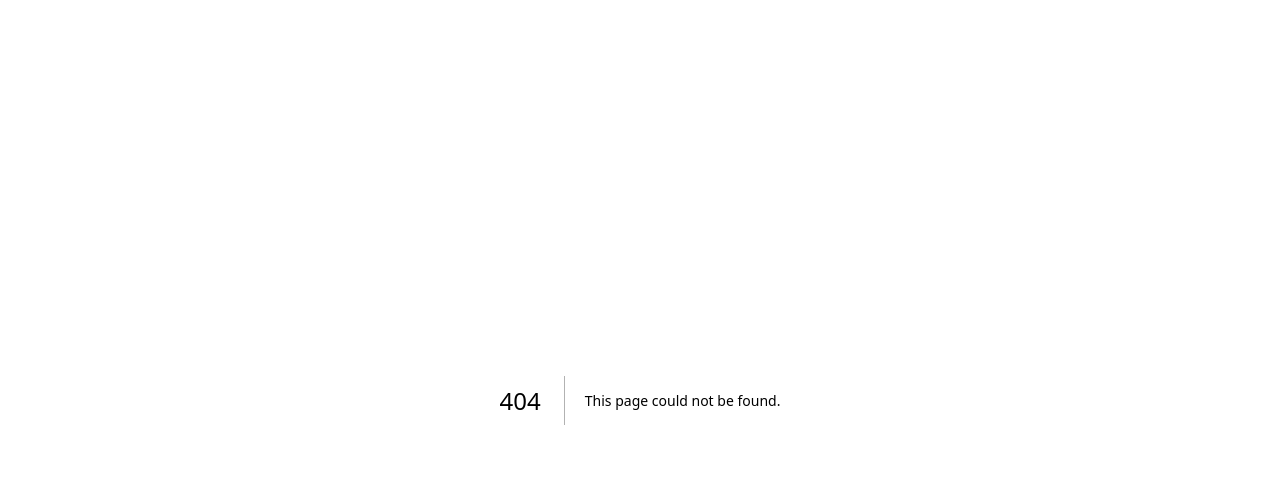
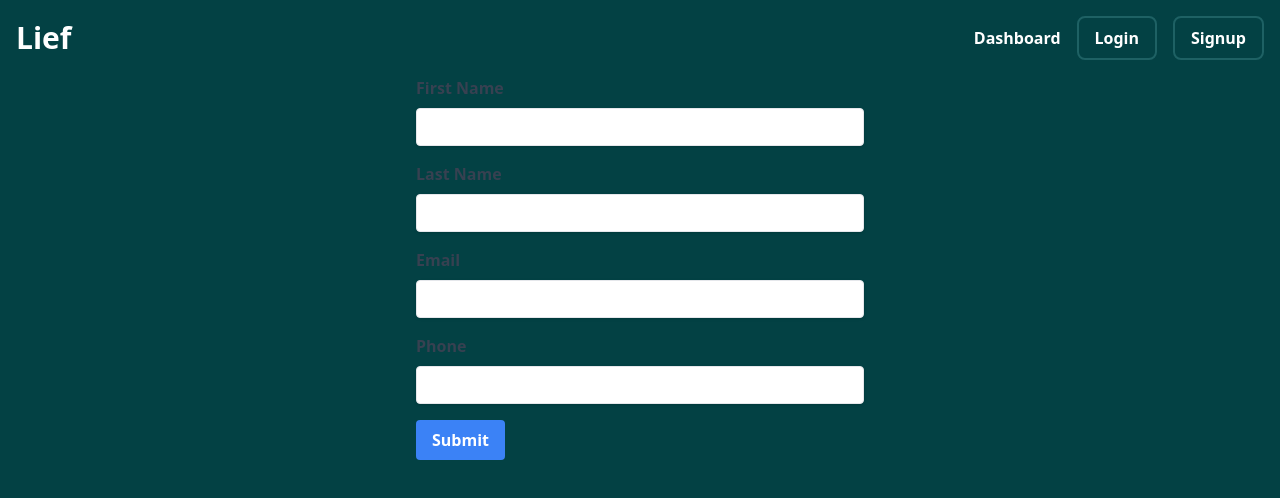
Before and after one commit to ayush4345/injury-tracker, a Next.js app: page /report in a window 1280 px wide. Before the commit this address had no page. Shown: the top 498 px of the page. Built offline with nearby package versions, Linux system fonts and the light colour scheme.

Commit message:
completed home page

```diff
--- a/src/app/layout.tsx
+++ b/src/app/layout.tsx
@@ -1,7 +1,7 @@
 import "~/styles/globals.css";
-
 import { Inter } from "next/font/google";
 import { UserProvider } from "@auth0/nextjs-auth0/client";
+import Navbar from "~/components/navbar";
 
 const inter = Inter({
   subsets: ["latin"],
@@ -22,7 +22,10 @@ export default function RootLayout({
   return (
     <html lang="en">
       <UserProvider>
-        <body className={`font-sans ${inter.variable}`}>{children}</body>
+        <body className={`font-sans ${inter.variable} bg-[#034144]`}>
+          <Navbar />
+          {children}
+        </body>
       </UserProvider>
     </html>
   );
--- a/src/app/page.tsx
+++ b/src/app/page.tsx
@@ -1,35 +1,31 @@
+"use client";
+
 import Link from "next/link";
+import { FormNextLink } from "grommet-icons";
 
 export default function HomePage() {
   return (
-    <main className="flex min-h-screen flex-col items-center justify-center bg-gradient-to-b from-[#2e026d] to-[#15162c] text-white">
-      <div className="container flex flex-col items-center justify-center gap-12 px-4 py-16 ">
-        <h1 className="text-5xl font-extrabold tracking-tight text-white sm:text-[5rem]">
-          Create <span className="text-[hsl(280,100%,70%)]">T3</span> App
-        </h1>
-        <div className="grid grid-cols-1 gap-4 sm:grid-cols-2 md:gap-8">
-          <Link
-            className="flex max-w-xs flex-col gap-4 rounded-xl bg-white/10 p-4 text-white hover:bg-white/20"
-            href="https://create.t3.gg/en/usage/first-steps"
-            target="_blank"
-          >
-            <h3 className="text-2xl font-bold">First Steps →</h3>
-            <div className="text-lg">
-              Just the basics - Everything you need to know to set up your
-              database and authentication.
-            </div>
+    <main className="flex min-h-[90vh] flex-col items-center justify-center bg-[#034144] text-white">
+      <div className="flex w-[80vw] items-center justify-center gap-12 rounded-2xl border-2 border-[#1e6164] p-3 px-6 ">
+        <div className="flex flex-col gap-4 ">
+          <h1 className="font-['inter'] text-3xl mb-3 font-semibold text-white sm:text-[4rem]">
+            Injury Tracker
+          </h1>
+          <div className="text-lg font-semibold text-[#00afaa]">
+            Application to maintain all your report of injury
+          </div>
+          <div>
+            Easily to keep record of injury in the system.
+            <br />
+            Get acccess of report at ease
+          </div>
+          <Link href="/report" className="flex w-40 gap-3 rounded-xl bg-white p-4 font-semibold text-[#034144] transition-all ease-in-out hover:gap-5">
+            <span>Get Started</span>
+            <FormNextLink />
           </Link>
-          <Link
-            className="flex max-w-xs flex-col gap-4 rounded-xl bg-white/10 p-4 text-white hover:bg-white/20"
-            href="https://create.t3.gg/en/introduction"
-            target="_blank"
-          >
-            <h3 className="text-2xl font-bold">Documentation →</h3>
-            <div className="text-lg">
-              Learn more about Create T3 App, the libraries it uses, and how to
-              deploy it.
-            </div>
-          </Link>
+        </div>
+        <div className=" translate-x-16 skew-x-6">
+          <img src="/illustraction.png" className=" w-[600px]" />
         </div>
       </div>
     </main>
--- /dev/null
+++ b/src/app/report/page.tsx
@@ -0,0 +1,76 @@
+"use client"
+
+import React, { useState } from 'react';
+
+const Form = () => {
+  const [firstName, setFirstName] = useState('');
+  const [lastName, setLastName] = useState('');
+  const [email, setEmail] = useState('');
+  const [phone, setPhone] = useState('');
+
+  const handleSubmit = (event: React.FormEvent<HTMLFormElement>) => {
+    event.preventDefault();
+    console.log('Form submitted:', { firstName, lastName, email, phone });
+  };
+
+  return (
+    <form onSubmit={handleSubmit} className="max-w-md mx-auto">
+      <div className="mb-4">
+        <label htmlFor="firstName" className="block text-gray-700 font-bold mb-2">
+          First Name
+        </label>
+        <input
+          type="text"
+          id="firstName"
+          value={firstName}
+          onChange={(event) => setFirstName(event.target.value)}
+          className="shadow appearance-none border rounded w-full py-2 px-3 text-gray-700 leading-tight focus:outline-none focus:shadow-outline"
+        />
+      </div>
+      <div className="mb-4">
+        <label htmlFor="lastName" className="block text-gray-700 font-bold mb-2">
+          Last Name
+        </label>
+        <input
+          type="text"
+          id="lastName"
+          value={lastName}
+          onChange={(event) => setLastName(event.target.value)}
+          className="shadow appearance-none border rounded w-full py-2 px-3 text-gray-700 leading-tight focus:outline-none focus:shadow-outline"
+        />
+      </div>
+      <div className="mb-4">
+        <label htmlFor="email" className="block text-gray-700 font-bold mb-2">
+          Email
+        </label>
+        <input
+          type="email"
+          id="email"
+          value={email}
+          onChange={(event) => setEmail(event.target.value)}
+          className="shadow appearance-none border rounded w-full py-2 px-3 text-gray-700 leading-tight focus:outline-none focus:shadow-outline"
+        />
+      </div>
+      <div className="mb-4">
+        <label htmlFor="phone" className="block text-gray-700 font-bold mb-2">
+          Phone
+        </label>
+        <input
+          type="tel"
+          id="phone"
+          value={phone}
+          onChange={(event) => setPhone(event.target.value)}
+          className="shadow appearance-none border rounded w-full py-2 px-3 text-gray-700 leading-tight focus:outline-none focus:shadow-outline"
+        />
+      </div>
+      <button
+        type="submit"
+        className="bg-blue-500 hover:bg-blue-700 text-white font-bold py-2 px-4 rounded focus:outline-none focus:shadow-outline"
+      >
+        Submit
+      </button>
+    </form>
+  );
+};
+
+export default Form;
--- /dev/null
+++ b/src/app/styles/globals.css
@@ -0,0 +1,76 @@
+@tailwind base;
+@tailwind components;
+@tailwind utilities;
+
+@layer base {
+  :root {
+    --background: 0 0% 100%;
+    --foreground: 240 10% 3.9%;
+
+    --card: 0 0% 100%;
+    --card-foreground: 240 10% 3.9%;
+
+    --popover: 0 0% 100%;
+    --popover-foreground: 240 10% 3.9%;
+
+    --primary: 240 5.9% 10%;
+    --primary-foreground: 0 0% 98%;
+
+    --secondary: 240 4.8% 95.9%;
+    --secondary-foreground: 240 5.9% 10%;
+
+    --muted: 240 4.8% 95.9%;
+    --muted-foreground: 240 3.8% 46.1%;
+
+    --accent: 240 4.8% 95.9%;
+    --accent-foreground: 240 5.9% 10%;
+
+    --destructive: 0 84.2% 60.2%;
+    --destructive-foreground: 0 0% 98%;
+
+    --border: 240 5.9% 90%;
+    --input: 240 5.9% 90%;
+    --ring: 240 10% 3.9%;
+
+    --radius: 0.5rem;
+  }
+
+  .dark {
+    --background: 240 10% 3.9%;
+    --foreground: 0 0% 98%;
+
+    --card: 240 10% 3.9%;
+    --card-foreground: 0 0% 98%;
+
+    --popover: 240 10% 3.9%;
+    --popover-foreground: 0 0% 98%;
+
+    --primary: 0 0% 98%;
+    --primary-foreground: 240 5.9% 10%;
+
+    --secondary: 240 3.7% 15.9%;
+    --secondary-foreground: 0 0% 98%;
+
+    --muted: 240 3.7% 15.9%;
+    --muted-foreground: 240 5% 64.9%;
+
+    --accent: 240 3.7% 15.9%;
+    --accent-foreground: 0 0% 98%;
+
+    --destructive: 0 62.8% 30.6%;
+    --destructive-foreground: 0 0% 98%;
+
+    --border: 240 3.7% 15.9%;
+    --input: 240 3.7% 15.9%;
+    --ring: 240 4.9% 83.9%;
+  }
+}
+
+@layer base {
+  * {
+    @apply border-border;
+  }
+  body {
+    @apply bg-background text-foreground;
+  }
+}
--- /dev/null
+++ b/src/components/navbar.tsx
@@ -0,0 +1,31 @@
+import React from "react";
+import Link from "next/link";
+
+const Navbar = () => {
+  return (
+    <nav className="flex items-center justify-between bg-[#034144] p-4">
+      <Link href="/">
+        <h1 className=" text-3xl font-semibold text-white">Lief</h1>
+      </Link>
+      <ul className="flex list-none items-center">
+        <li className="ml-4">
+          <a href="#" className="font-semibold text-white hover:underline">
+            Dashboard
+          </a>
+        </li>
+        <li className="ml-4">
+          <button className="rounded-lg border-2 border-[#1e6164] px-4 py-2 font-semibold text-white transition duration-300 ease-in-out hover:border-[#2e888c]">
+            Login
+          </button>
+        </li>
+        <li className="ml-4">
+          <button className=" rounded-lg border-2 border-[#1e6164] px-4 py-2 font-semibold text-white transition duration-300 ease-in-out hover:border-[#2e888c]">
+            Signup
+          </button>
+        </li>
+      </ul>
+    </nav>
+  );
+};
+
+export default Navbar;
--- /dev/null
+++ b/src/lib/utils.ts
@@ -0,0 +1,6 @@
+import { type ClassValue, clsx } from "clsx"
+import { twMerge } from "tailwind-merge"
+
+export function cn(...inputs: ClassValue[]) {
+  return twMerge(clsx(inputs))
+}
--- /dev/null
+++ b/tailwind.config.js
@@ -0,0 +1,76 @@
+/** @type {import('tailwindcss').Config} */
+module.exports = {
+  darkMode: ["class"],
+  content: [
+    './pages/**/*.{ts,tsx}',
+    './components/**/*.{ts,tsx}',
+    './app/**/*.{ts,tsx}',
+    './src/**/*.{ts,tsx}',
+	],
+  theme: {
+    container: {
+      center: true,
+      padding: "2rem",
+      screens: {
+        "2xl": "1400px",
+      },
+    },
+    extend: {
+      colors: {
+        border: "hsl(var(--border))",
+        input: "hsl(var(--input))",
+        ring: "hsl(var(--ring))",
+        background: "hsl(var(--background))",
+        foreground: "hsl(var(--foreground))",
+        primary: {
+          DEFAULT: "hsl(var(--primary))",
+          foreground: "hsl(var(--primary-foreground))",
+        },
+        secondary: {
+          DEFAULT: "hsl(var(--secondary))",
+          foreground: "hsl(var(--secondary-foreground))",
+        },
+        destructive: {
+          DEFAULT: "hsl(var(--destructive))",
+          foreground: "hsl(var(--destructive-foreground))",
+        },
+        muted: {
+          DEFAULT: "hsl(var(--muted))",
+          foreground: "hsl(var(--muted-foreground))",
+        },
+        accent: {
+          DEFAULT: "hsl(var(--accent))",
+          foreground: "hsl(var(--accent-foreground))",
+        },
+        popover: {
+          DEFAULT: "hsl(var(--popover))",
+          foreground: "hsl(var(--popover-foreground))",
+        },
+        card: {
+          DEFAULT: "hsl(var(--card))",
+          foreground: "hsl(var(--card-foreground))",
+        },
+      },
+      borderRadius: {
+        // lg: "var(--radius)",
+        // md: "calc(var(--radius) - 2px)",
+        // sm: "calc(var(--radius) - 4px)",
+      },
+      keyframes: {
+        "accordion-down": {
+          from: { height: 0 },
+          to: { height: "var(--radix-accordion-content-height)" },
+        },
+        "accordion-up": {
+          from: { height: "var(--radix-accordion-content-height)" },
+          to: { height: 0 },
+        },
+      },
+      animation: {
+        "accordion-down": "accordion-down 0.2s ease-out",
+        "accordion-up": "accordion-up 0.2s ease-out",
+      },
+    },
+  },
+  plugins: [require("tailwindcss-animate")],
+}
```
Also changed, not shown: package.json (+8 -0 lines), components.json (added), public/illustraction.png (added), 1 other file (tests, documents, lock files or other folders).
